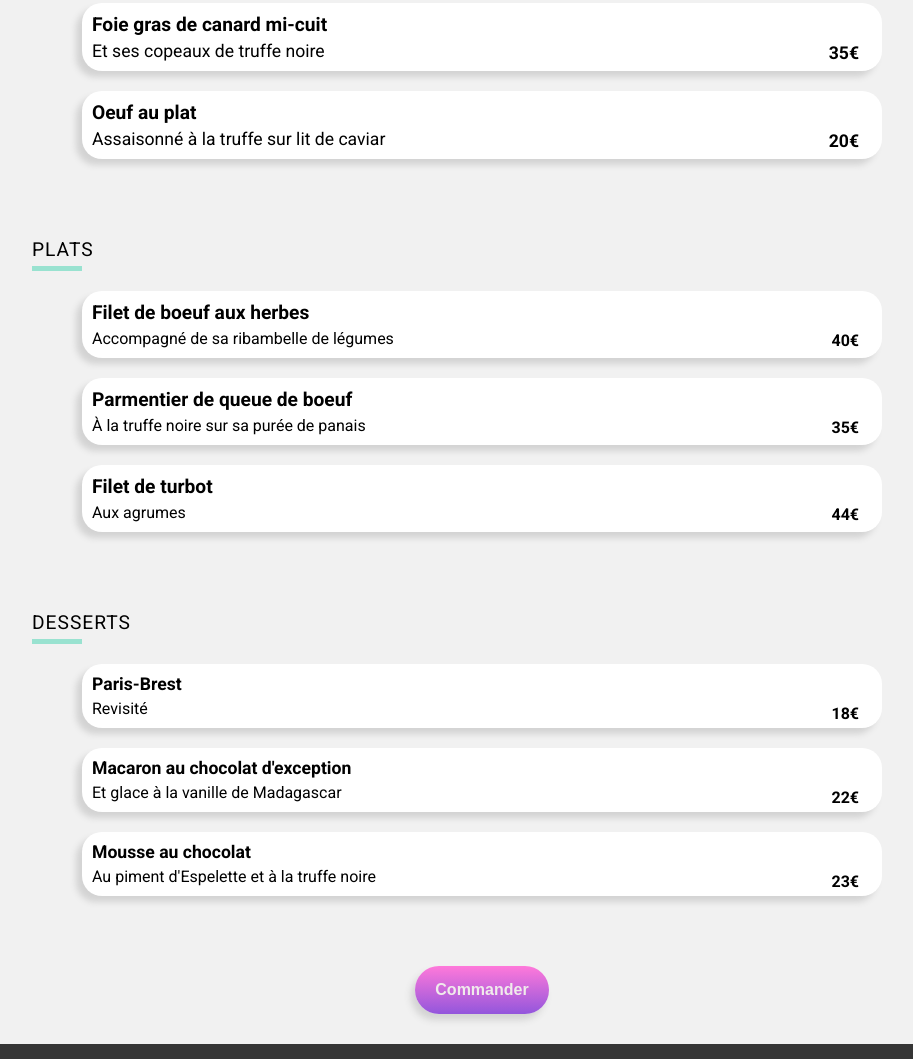
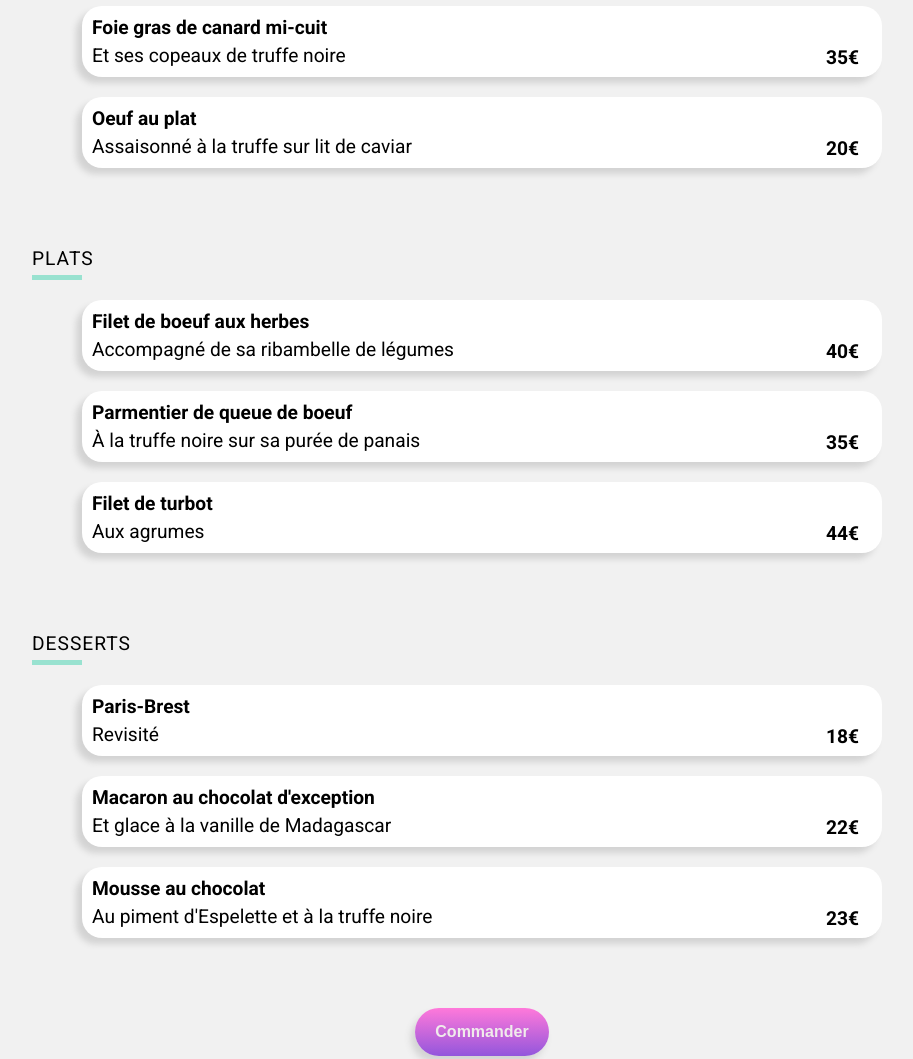
Before and after one commit to 2Bid/AxelSalenbier_3_30032021, a website: page menu-1.html in a window 1280 px wide. Shown: the part 611-1670 px from the top of the page, without its empty margins (158-1071 px from the left). Drawn offline with Linux system fonts and the light colour scheme; a web font is replaced by a local one.

Commit message:
ajustement font-size responsive, modif hover bouton etc

```diff
--- a/styles/sass/styles-menu.scss
+++ b/styles/sass/styles-menu.scss
@@ -119,7 +119,6 @@ header {
           cursor: pointer;
           position: relative;
           overflow-x: hidden;
-          z-index: 1;
 
 
           &--1{
@@ -136,7 +135,7 @@ header {
           }
           &--2{
 
-               animation: appear 0.4s 0.2s ease-in-out both ;
+               animation: appear 0.4s 0.6s ease-in-out both ;
 
                &:hover{
                     @keyframes appear {
@@ -148,7 +147,7 @@ header {
           }
           &--3{
 
-               animation: appear 0.4s 0.3s ease-in-out both ;
+               animation: appear 0.4s 1.1s ease-in-out both ;
 
                &:hover{
                     @keyframes appear {
@@ -177,9 +176,8 @@ header {
                overflow: hidden;
                text-overflow: ellipsis;
                white-space: nowrap;
-               word-wrap: none;
                width: 85%;
-               font-size: 1.2rem;
+               font-size: 1.1rem;
 
           }
           &--description{
@@ -206,7 +204,7 @@ header {
                }
 
                p{
-                    font-size: 1.1rem;
+                    font-size: 1rem;
                     margin: 0 0 5px 5px;
                }
 
@@ -269,11 +267,10 @@ header {
           margin: 20px  auto;
           cursor: pointer;
           overflow-x: hidden;
-          z-index: 1;
 
           &--1{
 
-               animation: appear 0.4s 0.4s ease-in-out both ;
+               animation: appear 0.4s 1.6s ease-in-out both ;
 
                &:hover{
                     @keyframes appear {
@@ -285,7 +282,7 @@ header {
           }
           &--2{
 
-               animation: appear 0.4s 0.5s ease-in-out both ;
+               animation: appear 0.4s 2.1s ease-in-out both ;
 
                &:hover{
                     @keyframes appear {
@@ -297,7 +294,7 @@ header {
           }
           &--3{
 
-               animation: appear 0.4s 0.6s ease-in-out both ;
+               animation: appear 0.4s 2.6s ease-in-out both ;
 
                &:hover{
                     @keyframes appear {
@@ -328,9 +325,8 @@ header {
                overflow: hidden;
                text-overflow: ellipsis;
                white-space: nowrap;
-               word-wrap: none;
                width: 85%;
-               font-size: 1.2rem;
+               font-size: 1.1rem;
 
           }
           &--description{
@@ -351,7 +347,6 @@ header {
                          transition: 0.4s ease-in-out;
                          text-overflow: ellipsis;
                          white-space: nowrap;
-                         word-wrap: none;
                          font-size: 1rem;
                     }
                }
@@ -413,7 +408,6 @@ header {
 
      &-item{
           display: flex ;
-
           background-color: white;
           box-shadow: -6px 6px 6px lightgray;
           border-radius: 20px;
@@ -424,11 +418,10 @@ header {
           position: relative;
           overflow-x: hidden;
           transform: scaleY(1);
-          z-index: 1;
 
           &--1{
 
-               animation: appear 0.4s 0.7s ease-in-out both ;
+               animation: appear 0.4s 3.1s ease-in-out both ;
 
                &:hover{
                     @keyframes appear {
@@ -440,7 +433,7 @@ header {
           }
           &--2{
 
-               animation: appear 0.4s 0.8s ease-in-out both ;
+               animation: appear 0.4s 3.6s ease-in-out both ;
 
                &:hover{
                     @keyframes appear {
@@ -452,7 +445,7 @@ header {
           }
           &--3{
 
-               animation: appear 0.4s 0.9s ease-in-out both ;
+               animation: appear 0.4s 4.1s ease-in-out both ;
 
                &:hover{
                     @keyframes appear {
@@ -479,7 +472,6 @@ header {
                overflow: hidden;
                text-overflow: ellipsis;
                white-space: nowrap;
-               word-wrap: none;
                width: 85%;
                font-size: 1.1rem;
 
@@ -502,7 +494,6 @@ header {
                          transition: 0.4s ease-in-out;
                          text-overflow: ellipsis;
                          white-space: nowrap;
-                         word-wrap: none;
                     }
                }
 
@@ -556,6 +547,7 @@ header {
           &:hover{
                transform:scale(1.1);
                opacity: 0.9;
+               box-shadow:  -5px 7px 7px gray
           }
      }
 }
@@ -597,5 +589,34 @@ footer{
           font-size: 1.6rem;
 
      }
+     .entrees-item--description-content{
+          h4{
+               font-size: 1.2rem;
+          }
+          div p {
+               font-size: 1.2rem;
+          }
+     }
+     .plat-item--description-content{
+          h4{
+               font-size: 1.2rem;
+          }
+          div p {
+               font-size: 1.2rem;
+          }
+     }
+     .dessert-item--description-content{
+          h4{
+               font-size: 1.2rem;
+          }
+          div p {
+               font-size: 1.2rem;
+          }
+          .price{
+               font-size: 1.2rem;
+          }
+     }
+
+
 
 }
--- a/styles/sass/styles.scss
+++ b/styles/sass/styles.scss
@@ -53,7 +53,7 @@ header {
      button{
           padding: 15px 20px;
           margin: 30px;
-          color: rgb(240, 235, 235);
+
           font-size: 0.9rem;
           font-weight: 600;
           box-shadow: -4px 6px 7px lightgray;
@@ -66,6 +66,11 @@ header {
           &:hover{
                transform:scale(1.1);
                opacity: 0.9;
+               box-shadow:  -5px 7px 7px gray
+          }
+
+          a{
+               color: rgb(240, 235, 235);
           }
      }
 }
@@ -126,7 +131,8 @@ header {
                     }
 
                     i{
-                         padding-right: 30px
+                         padding-right: 30px;
+                         color : gray
                     }
                }
           }
@@ -139,7 +145,6 @@ header {
 }
 .restaurants{
      @include flex-center;
-     justify-content: space-around;
      flex-wrap: wrap;
      margin: auto;
      max-width: 2000px;
@@ -230,7 +235,6 @@ footer{
      }
      div{
           display: flex;
-          justify-content: flex-star;
           margin: 10px 0;
 
           h6{
```
Also changed, not shown: index.html (+3 -3 lines), styles/css/styles-menu.css, styles/css/styles.css, 2 other files.
